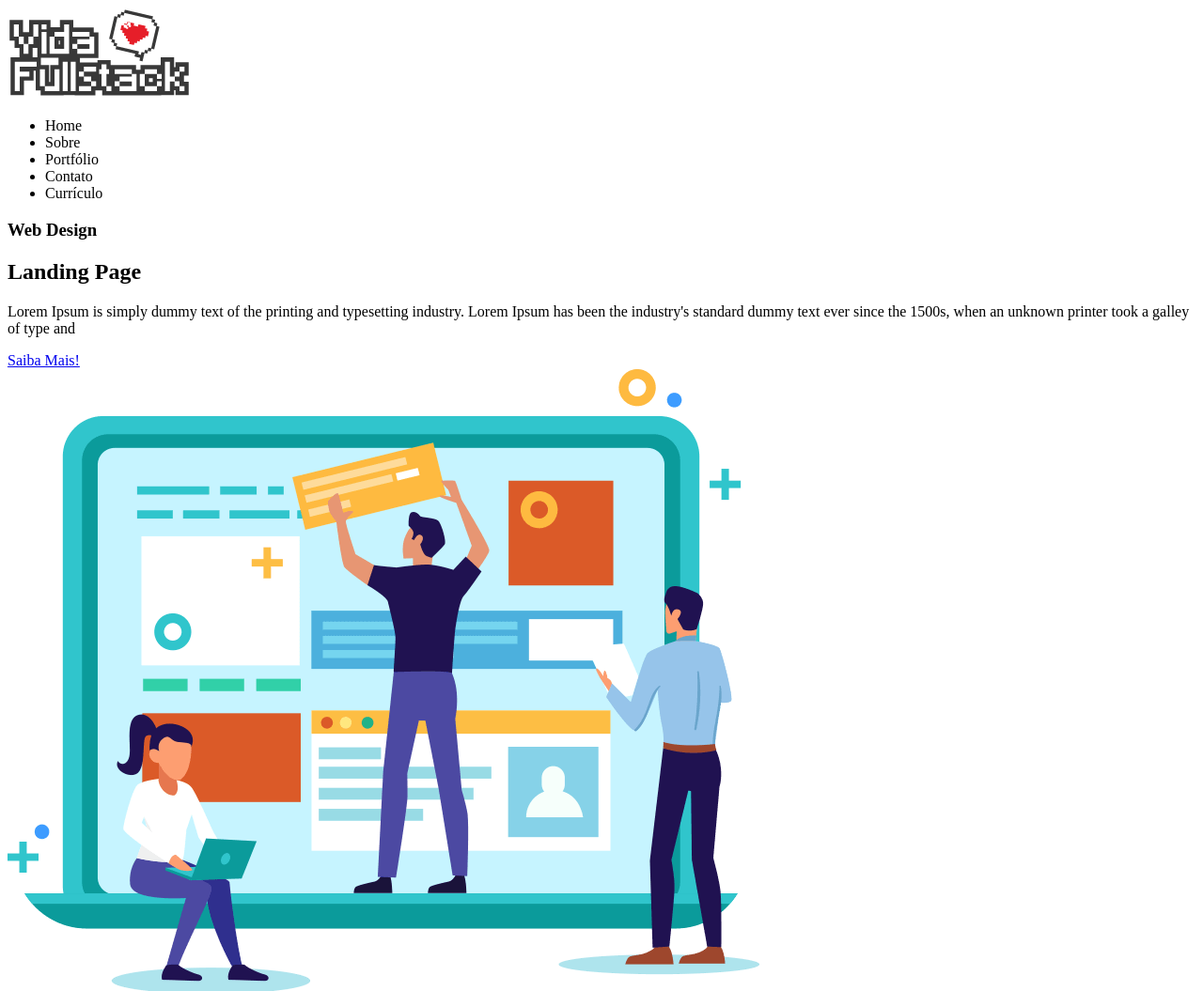
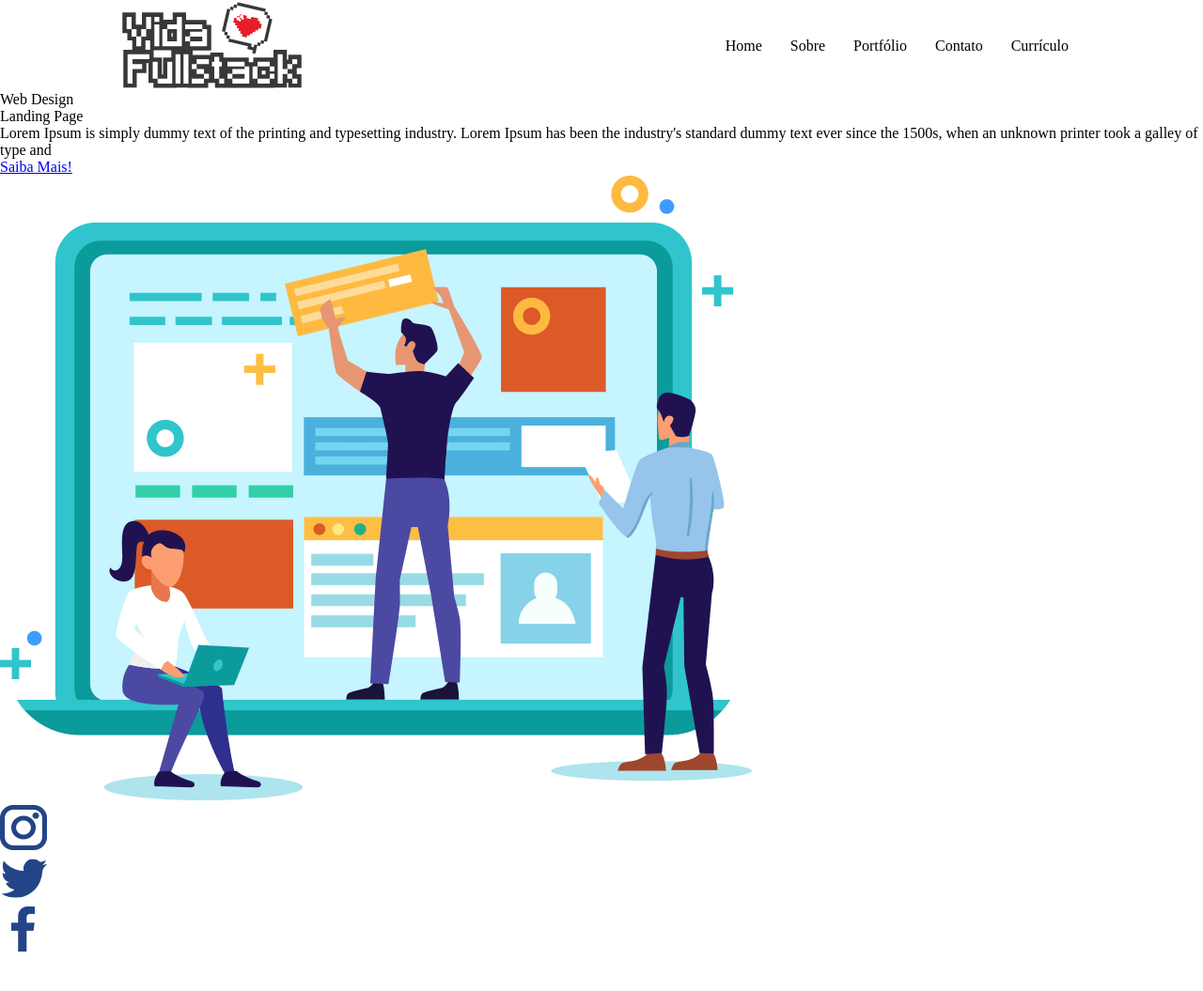
Before and after one commit to old-dreamer/Construindo-um-site---Aula-Troquatte, a plain HTML site: page index.html in a window 1280 px wide. Shown: the top 1055 px of the page at 94% size. After the commit the page ends 1018 px from the top, so only its background shows below. Drawn offline with Linux system fonts and the light colour scheme.

Commit message:
Criação das pastas style.css e header.css

```diff
--- /dev/null
+++ b/assets/css/header.css
@@ -0,0 +1,19 @@
+header {
+  width: 1024px;
+  margin: 0 auto;
+
+  display: flex;
+  flex-direction: row;
+  justify-content: space-between;
+  align-items: center;
+}
+
+    header nav ul {
+        display: flex;
+        flex-direction: row;
+        list-style: none;
+    }
+
+    header nav ul li {
+        padding: 0 15px;
+    }
--- /dev/null
+++ b/assets/css/style.css
@@ -0,0 +1,9 @@
+@import './header.css';
+* {
+    margin: 0;
+    padding: 0;
+    border: 0;
+    font-size: 100%;
+    font: inherit;
+    vertical-align: baseline;
+}
--- a/index.html
+++ b/index.html
@@ -4,6 +4,7 @@
     <meta charset="UTF-8">
     <meta name="viewport" content="width=device-width, initial-scale=1.0">
     <title>Primeiro Site</title>
+    <link rel="stylesheet" type="text/css" href="./assets/css/style.css">
 </head>
 <body>
     <!-- Header -->
```
